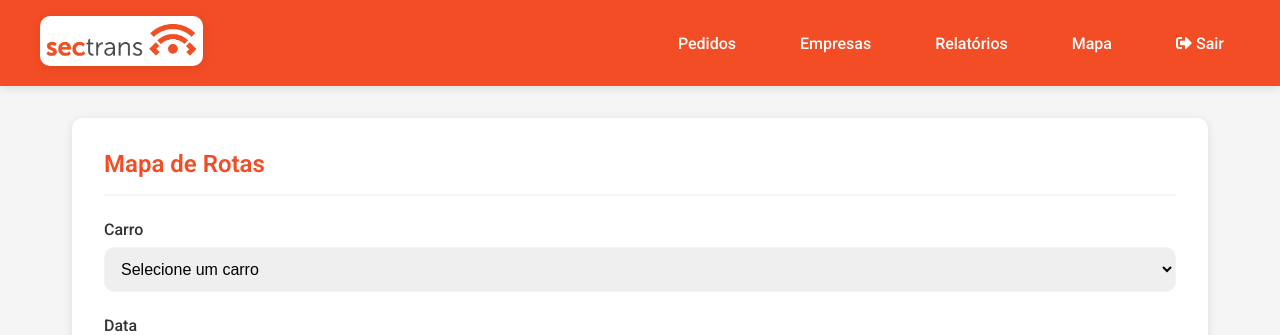
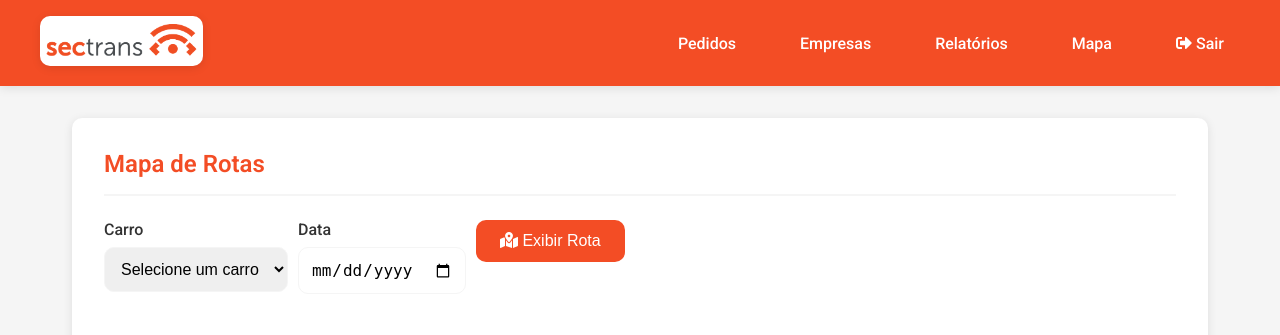
Before and after one commit to dg-marins/sistemaSectrans, a Django app: page /mapa/ in a window 1280 px wide. Shown: the top 335 px of the page. Run offline with Django 5.2, Linux system fonts and the light colour scheme; data that the repository does not hold is empty; some libraries are stand-ins or nearby versions.

Commit message:
Ajuste na disposição dos selects da página de map

```diff
--- /dev/null
+++ b/static/styles/mapa.css
@@ -0,0 +1,31 @@
+.form-row {
+    display: flex;
+    flex-wrap: wrap;
+    margin-right: -5px;
+    margin-left: -5px;
+}
+
+.form-group {
+    padding-right: 5px;
+    padding-left: 5px;
+}
+
+.btn-block {
+    width: 100%;
+}
+
+#map {
+    height: 500px;
+    margin-top: 20px;
+    border-radius: 5px;
+}
+
+@media (max-width: 768px) {
+    .form-group {
+        margin-bottom: 15px;
+    }
+
+    .form-group.col-md-2 {
+        width: 100%;
+    }
+}
--- a/templates/mapa.html
+++ b/templates/mapa.html
@@ -11,7 +11,8 @@
 
     <div class="card-body">
         <form id="formMapa" class="form">
-            <div class="form-group">
+            <div class="form-row">
+                <div class="form-group col-md-6">
                     <label class="form-label" for="carros">Carro</label>
                     <select class="form-control" id="carros" required>
                         <option value="" disabled selected>Selecione um carro</option>
@@ -21,15 +22,16 @@
                     </select>
                 </div>
 
-            <div class="form-group">
+                <div class="form-group col-md-4">
                     <label class="form-label" for="data">Data</label>
                     <input type="date" class="form-control" id="data" required>
                 </div>
 
-            <div class="form-actions">
-                <button type="button" class="btn btn-primary" onclick="exibirRota()">
+                <div class="form-group col-md-2 d-flex align-items-end">
+                    <button type="button" class="btn btn-primary btn-block" onclick="exibirRota()">
                         <i class="fas fa-map-marked-alt"></i> Exibir Rota
                     </button>
+                </div>
             </div>
         </form>
 
@@ -38,6 +40,10 @@
 </div>
 {% endblock %}
 
+{% block extra_css %}
+<link rel="stylesheet" href="{% static 'styles/mapa.css' %}">
+{% endblock %}
+
 {% block extra_js %}
 <script src="https://maps.googleapis.com/maps/api/js?key=AIzaSyAjLlghycbdUB2UltOjRrLBpFkYDSq9Fek"></script>
 <script src="{% static 'scripts/mapa.js' %}"></script>
```
Lines whose indentation alone changed are shown as unchanged.
